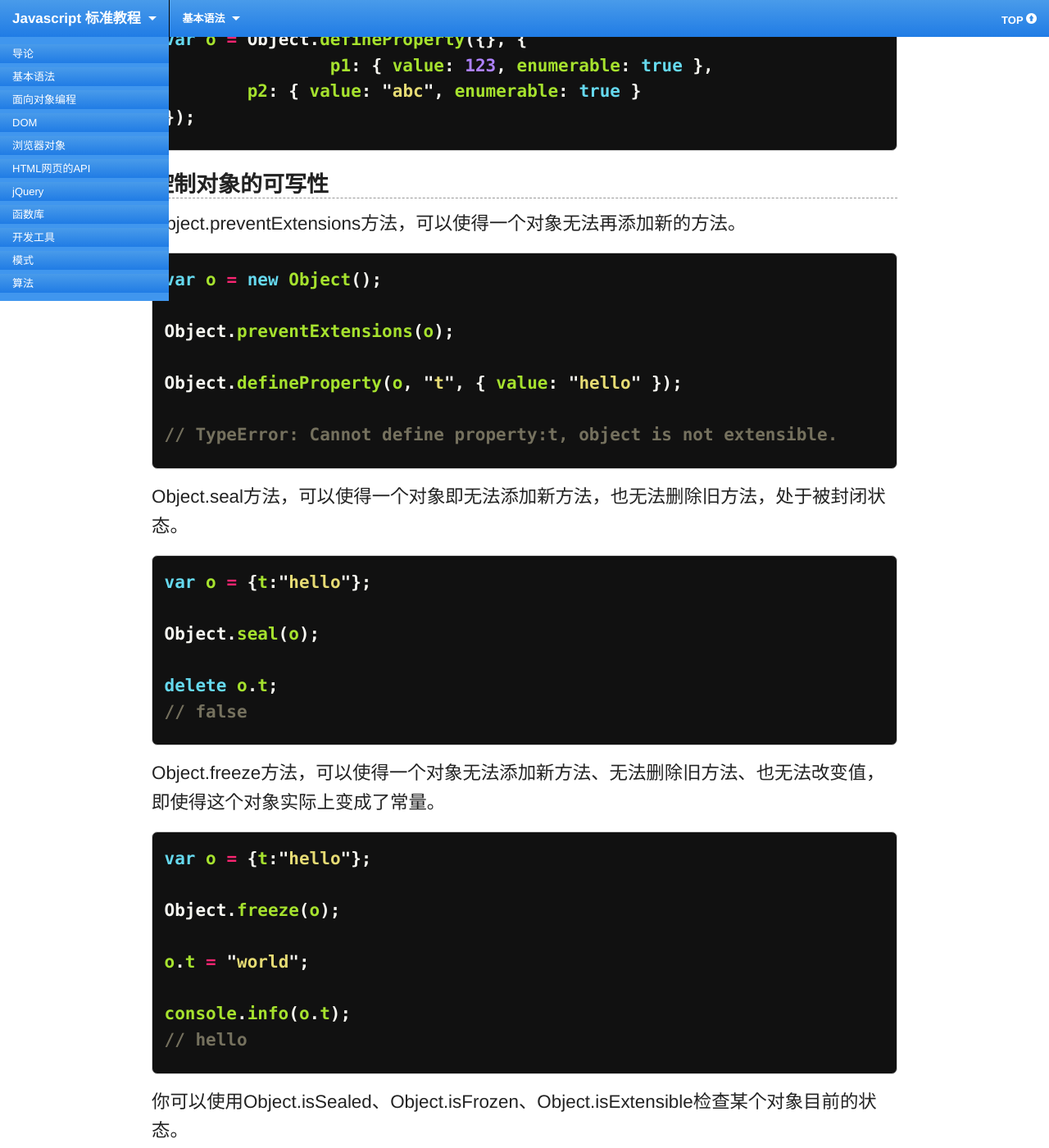
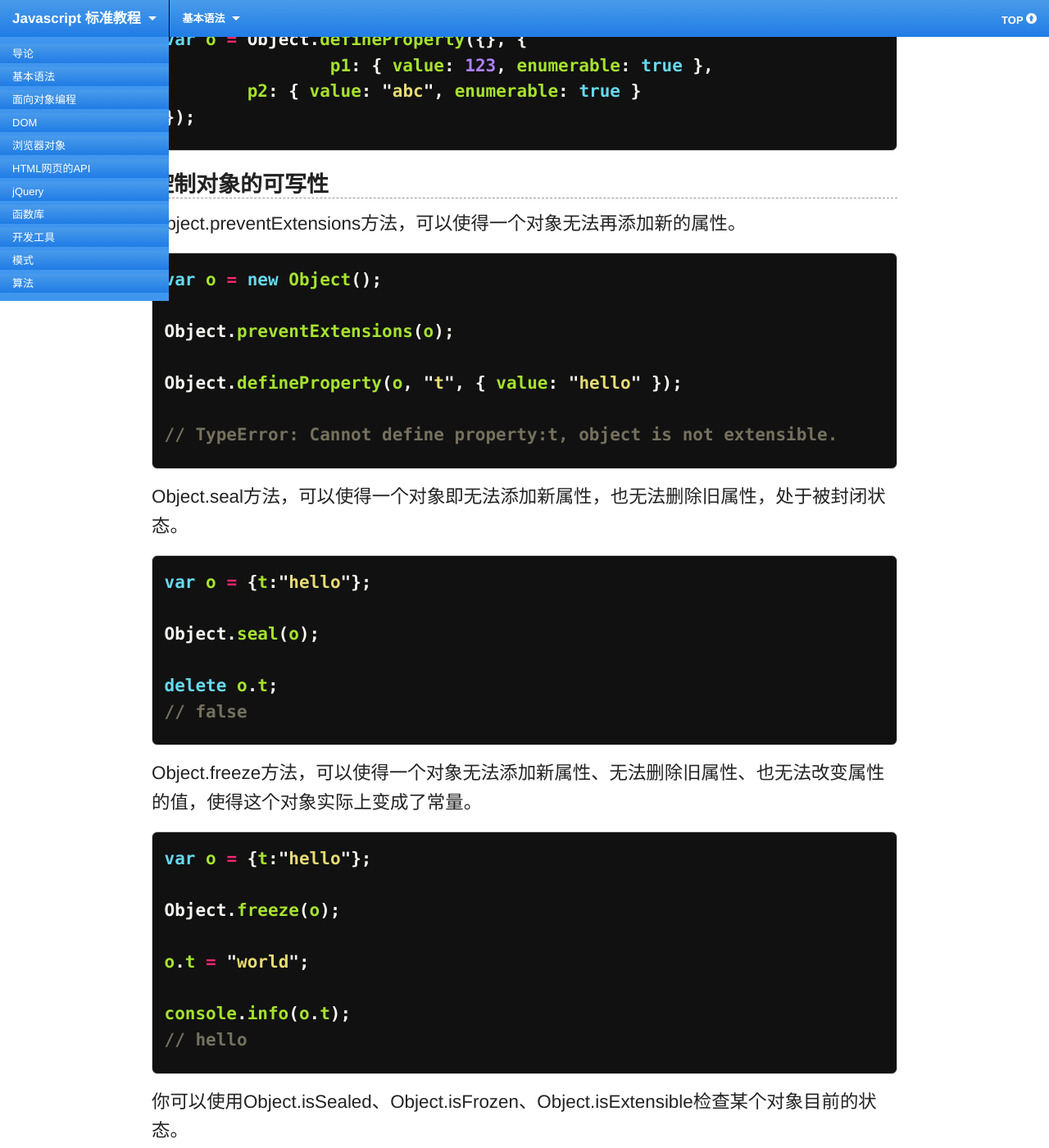
Before and after one commit to ruanyf/jstutorial, a Jekyll site: the page built from grammar/object.md, in a window 1280 px wide and 1400 px high, scrolled down 4405 px. Shown: the whole window at 82% size. Built offline with Jekyll 4.4.1, drawn with Linux system fonts in a browser that asks for light colours; Markdown is read by kramdown in place of the engine named in the settings.

Commit message:
modify oop/object

```diff
--- a/grammar/object.md
+++ b/grammar/object.md
@@ -178,7 +178,7 @@ var o = Object.defineProperty({}, {
 
 ### 控制对象的可写性
 
-Object.preventExtensions方法，可以使得一个对象无法再添加新的方法。
+Object.preventExtensions方法，可以使得一个对象无法再添加新的属性。
 
 {% highlight javascript %}
 
@@ -192,7 +192,7 @@ Object.defineProperty(o, "t", { value: "hello" });
 
 {% endhighlight %}
 
-Object.seal方法，可以使得一个对象即无法添加新方法，也无法删除旧方法，处于被封闭状态。
+Object.seal方法，可以使得一个对象即无法添加新属性，也无法删除旧属性，处于被封闭状态。
 
 {% highlight javascript %}
 
@@ -205,7 +205,7 @@ delete o.t;
 
 {% endhighlight %}
 
-Object.freeze方法，可以使得一个对象无法添加新方法、无法删除旧方法、也无法改变值，即使得这个对象实际上变成了常量。
+Object.freeze方法，可以使得一个对象无法添加新属性、无法删除旧属性、也无法改变属性的值，使得这个对象实际上变成了常量。
 
 {% highlight javascript %}
 
```
